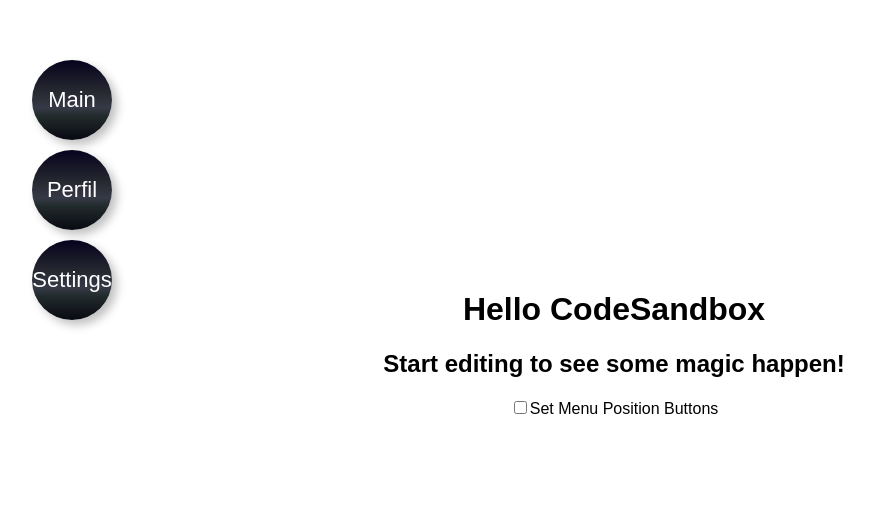
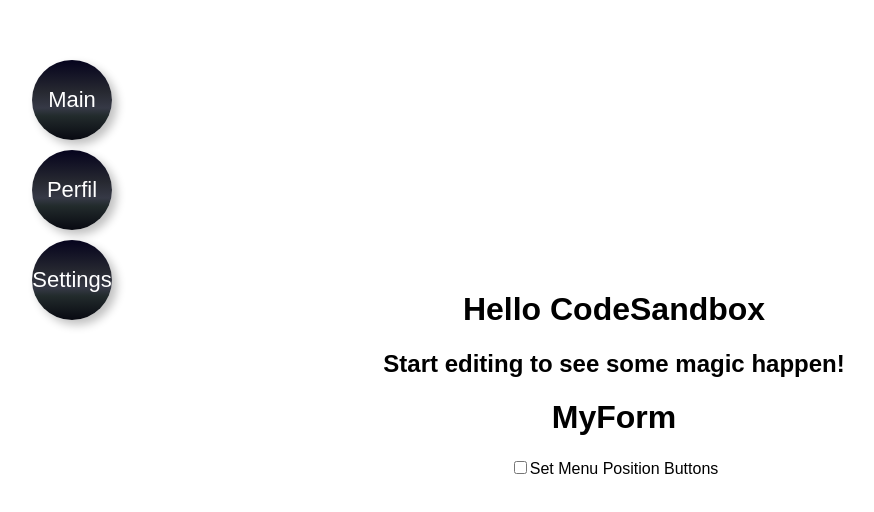
Before and after one commit to PabloGMZILLI/suspended-menu, a React (Create React App) app: page / in a window 1280 px wide. Shown: the top 512 px of the page, without its empty margins (26-900 px from the left). Built offline with nearby package versions, Linux system fonts and the light colour scheme.

Commit message:
Add settingsPage

```diff
--- a/src/SettingsPage.js
+++ b/src/SettingsPage.js
@@ -2,12 +2,29 @@ import React, { useRef, useEffect, useState } from "react";
 import "./styles.css";
 
 const SettingsPage = () => {
+    const onChange = event =>{
+        localStorage.setItem("editMode", JSON.stringify( { "editSuspendedMenu" : event.target.checked }));
+    };
   return (
     <div>
-      <input type="checkbox" id="editSuspendedMenu" name="editSuspendedMenu" value={false} />
-      <label for="editSuspendedMenu">Set Menu Position Buttons</label>
+      <h1>MyForm</h1>
+      <div className="checkbox">
+        <label>
+          <input
+            type="checkbox"
+            id="editSuspendedMenu"
+            name="editSuspendedMenu"
+            onChange={onChange}
+            defaultChecked={false}
+          />
+          Set Menu Position Buttons
+        </label>
+      </div>
     </div>
   );
 };
-
-export default SettingsPage
+{/* <div>
+      <input type="checkbox" id="editSuspendedMenu" name="editSuspendedMenu" value={false} />
+      <label for="editSuspendedMenu">Set Menu Position Buttons</label>
+    </div> */}
+export default SettingsPage;
--- a/src/SuspendedMenu.js
+++ b/src/SuspendedMenu.js
@@ -39,6 +39,7 @@ const SuspendMenu = props => {
   useEffect(() => {
     function handleMouseMove(e) {
       const { isDragging, position } = refContainer.current;
+      // console.log('======>>> isEditMode: ', isEditMode())
       if (isDragging) {
         e.preventDefault();
         e.stopPropagation();
```
